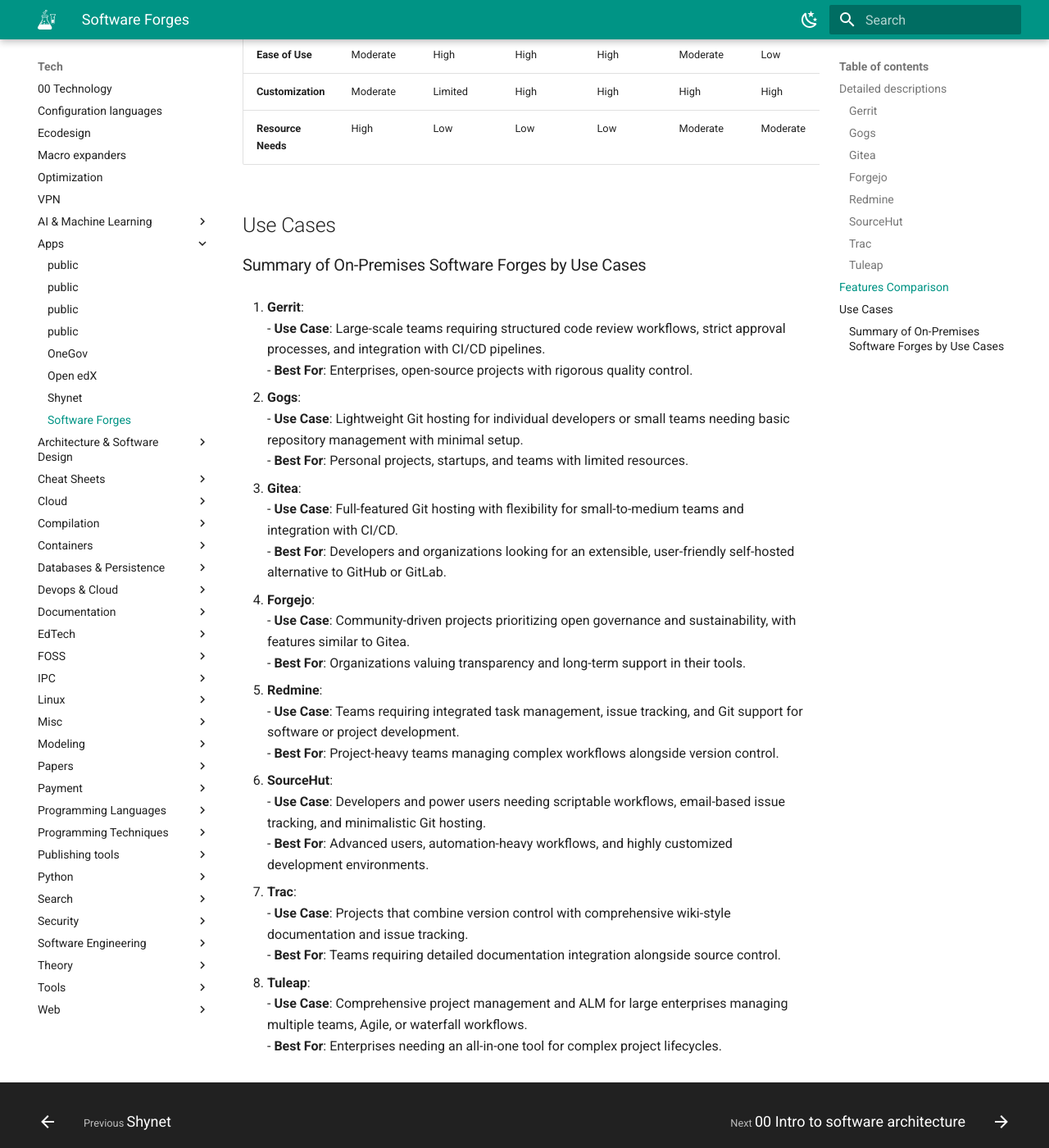
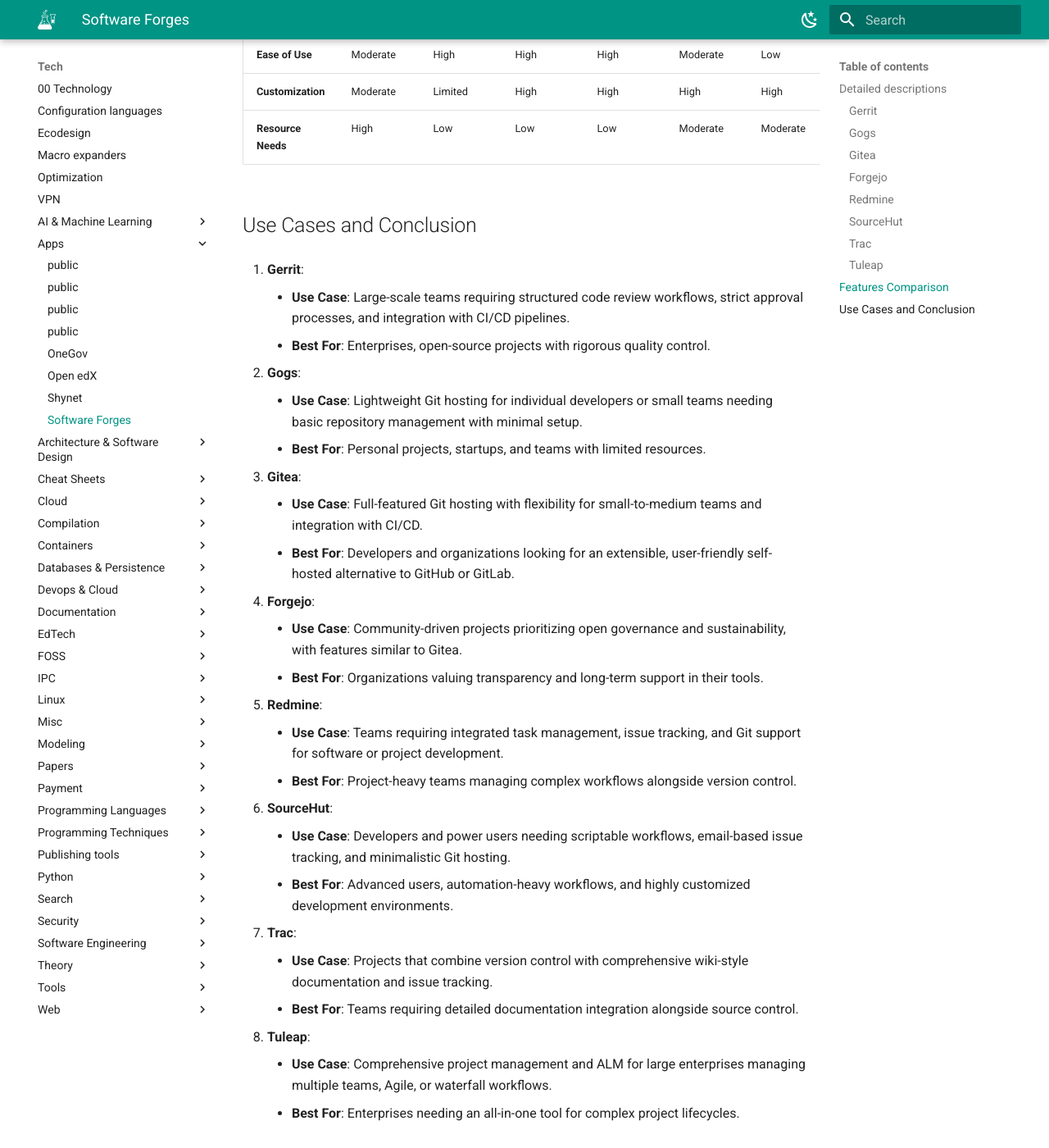
Before and after one commit to abilian/lab.abilian.com, an MkDocs documentation site: the page built from docs/Tech/Apps/Software Forges.md, in a window 1280 px wide and 1400 px high, scrolled down 4585 px. Shown: the whole window at 82% size. Built offline with MkDocs 1.6.1 and Material for MkDocs 9.7.7, drawn with Linux system fonts in a browser that asks for light colours; comment, search, counter and statistics services are not loaded.

Commit message:
update content

```diff
--- a/docs/Tech/Apps/Software Forges.md
+++ b/docs/Tech/Apps/Software Forges.md
@@ -1,4 +1,3 @@
-
 Effective collaboration and version control are essential for software developping organisations (SDOs) for delivering robust, maintainable, and high-quality code. Software "forges"—platforms designed for code hosting, management, and collaborative development—play a pivotal role in enabling these practices. While cloud-hosted solutions like GitHub and GitLab dominate the landscape, on-premises (or :self-hosted") software forges provide an alternative for organizations seeking greater control over their infrastructure, enhanced privacy, and tailored functionality.
 
 This document explores a range of open-source, on-premises software forges, each uniquely suited to specific development needs and organizational contexts. From lightweight, easy-to-deploy solutions like **Gogs** to enterprise-grade platforms such as **Tuleap**, these tools cater to diverse workflows and project scales. With features encompassing code review, issue tracking, continuous integration, and project management, on-premises forges empower teams to align their development practices with their technical, operational, and governance requirements.
@@ -8,102 +7,110 @@
 ## Detailed descriptions
 
 ### Gerrit
+
 - **Purpose**: A code review and collaboration tool tightly integrated with Git. Designed for rigorous workflows in enterprise environments.
 - **Technologies**: Java backend, Polymer UI, uses Elasticsearch for search and NoteDB for metadata. Requires Java SE Runtime Environment and Unix-based systems.
 - **Key Features**:
-  - Advanced code review with approval workflows.
-  - Integration with CI/CD pipelines.
-  - Support for large binary files via Git LFS.
-  - Authentication support (LDAP, OAuth, SSH).
+    - Advanced code review with approval workflows.
+    - Integration with CI/CD pipelines.
+    - Support for large binary files via Git LFS.
+    - Authentication support (LDAP, OAuth, SSH).
 - **Community**:
-  - Corporate contributors (e.g., Google, SAP).
-  - Active mailing list for support.
+    - Corporate contributors (e.g., Google, SAP).
+    - Active mailing list for support.
 - **Ideal For**: Large teams with structured development and review processes.
 - **Challenges**: UI is considered outdated and complex for new users.
 
 ### Gogs
+
 - **Purpose**: Lightweight and easy-to-install Git service for individuals or small teams.
 - **Technologies**: Written in Go, uses Macaron for web framework, and XORM for ORM. Supports MySQL, PostgreSQL, and SQLite.
 - **Key Features**:
-  - Basic Git repository hosting.
-  - Simple installation and minimal resource requirements.
-  - Issue tracking and lightweight UI.
+    - Basic Git repository hosting.
+    - Simple installation and minimal resource requirements.
+    - Issue tracking and lightweight UI.
 - **Community**:
-  - Small but active.
-  - Contributions via GitHub.
+    - Small but active.
+    - Contributions via GitHub.
 - **Ideal For**: Small-scale projects or developers new to Git hosting.
 - **Challenges**: Limited features compared to other platforms.
 
 ### Gitea
+
 - **Purpose**: Self-hosted Git service offering extensive features for collaborative development.
 - **Technologies**: Built with Go, runs on Linux, macOS, Windows, and Raspberry Pi.
 - **Key Features**:
-  - Code hosting, review, CI/CD integration with Gitea Actions.
-  - Repository mirroring and webhooks.
-  - Extensive customization options.
+    - Code hosting, review, CI/CD integration with Gitea Actions.
+    - Repository mirroring and webhooks.
+    - Extensive customization options.
 - **Community**:
-  - Broad open-source community with diverse contributors.
-  - Strong plugin ecosystem.
+    - Broad open-source community with diverse contributors.
+    - Strong plugin ecosystem.
 - **Ideal For**: Small to medium teams seeking a robust and flexible Git hosting solution.
 - **Challenges**: Some overlap with Forgejo due to shared origins.
 
 ### Forgejo
+
 - **Purpose**: A community-driven fork of Gitea, emphasizing sustainability and open governance.
 - **Technologies**: Same as Gitea; Go-based with cross-platform support.
 - **Key Features**:
-  - Similar to Gitea but with a focus on governance transparency.
-  - Active community and long-term development goals.
+    - Similar to Gitea but with a focus on governance transparency.
+    - Active community and long-term development goals.
 - **Community**:
-  - Open governance model encouraging broad participation.
+    - Open governance model encouraging broad participation.
 - **Ideal For**: Organizations valuing community-driven development and governance.
 - **Challenges**: Feature development may overlap with Gitea.
 
 ### Redmine
+
 - **Purpose**: A project management tool integrating Git with task and issue tracking.
 - **Technologies**: Built with Ruby on Rails, supports MySQL, PostgreSQL, and SQLite.
 - **Key Features**:
-  - Advanced issue tracking.
-  - Task management and Gantt charts.
-  - Extensible with numerous plugins.
+    - Advanced issue tracking.
+    - Task management and Gantt charts.
+    - Extensible with numerous plugins.
 - **Community**:
-  - Long-established and active.
-  - Supported by a plugin ecosystem.
+    - Long-established and active.
+    - Supported by a plugin ecosystem.
 - **Ideal For**: Teams managing both project tasks and version control.
 - **Challenges**: Outdated UI and complex setup.
 
 ### SourceHut
+
 - **Purpose**: A minimalist and scriptable Git hosting service for advanced workflows.
 - **Technologies**: Python and Go; lightweight and designed for Unix environments.
 - **Key Features**:
-  - Email-driven issue tracking and patch-based contributions.
-  - Scriptable workflows and API-driven operations.
-  - Minimalist UI focusing on functionality.
+    - Email-driven issue tracking and patch-based contributions.
+    - Scriptable workflows and API-driven operations.
+    - Minimalist UI focusing on functionality.
 - **Community**:
-  - Niche community of advanced users and developers.
+    - Niche community of advanced users and developers.
 - **Ideal For**: Power users and teams favoring automation and customization.
 - **Challenges**: Steeper learning curve for newcomers.
 
 ### Trac
+
 - **Purpose**: Combines wiki-style documentation and issue tracking with Git/Subversion integration.
 - **Technologies**: Python-based; integrates with multiple version control systems.
 - **Key Features**:
-  - Strong documentation and issue tracking.
-  - Integration with Git and Subversion.
-  - Flexible customization through plugins.
+    - Strong documentation and issue tracking.
+    - Integration with Git and Subversion.
+    - Flexible customization through plugins.
 - **Community**:
-  - Stable and long-standing.
+    - Stable and long-standing.
 - **Ideal For**: Projects needing integrated documentation and issue management.
 - **Challenges**: Dated interface and slower development pace.
 
 ### Tuleap
+
 - **Purpose**: A comprehensive application lifecycle management (ALM) tool covering project management, version control, and CI/CD.
 - **Technologies**: Built with PHP and Java; supports PostgreSQL.
 - **Key Features**:
-  - Advanced project and task management.
-  - Integrated Git support with CI/CD pipelines.
-  - Support for Agile and waterfall methodologies.
+    - Advanced project and task management.
+    - Integrated Git support with CI/CD pipelines.
+    - Support for Agile and waterfall methodologies.
 - **Community**:
-  - Enterprise-oriented with smaller open-source contributions.
+    - Enterprise-oriented with smaller open-source contributions.
 - **Ideal For**: Enterprises managing complex, multi-team projects.
 - **Challenges**: Complex installation and higher resource requirements.
 
@@ -118,39 +125,45 @@
 | **Customization**     | Moderate   | Limited  | High      | High        | High         | High          | Moderate | High       |
 | **Resource Needs**    | High       | Low      | Low       | Low         | Moderate     | Moderate      | Moderate | High       |
 
+## Use Cases and Conclusion
 
-## Use Cases
-
-### Summary of On-Premises Software Forges by Use Cases
 
 1. **Gerrit**:
-   - **Use Case**: Large-scale teams requiring structured code review workflows, strict approval processes, and integration with CI/CD pipelines.
-   - **Best For**: Enterprises, open-source projects with rigorous quality control.
 
-2. **Gogs**:
-   - **Use Case**: Lightweight Git hosting for individual developers or small teams needing basic repository management with minimal setup.
-   - **Best For**: Personal projects, startups, and teams with limited resources.
+    - **Use Case**: Large-scale teams requiring structured code review workflows, strict approval processes, and integration with CI/CD pipelines.
+    - **Best For**: Enterprises, open-source projects with rigorous quality control.
 
-3. **Gitea**:
-   - **Use Case**: Full-featured Git hosting with flexibility for small-to-medium teams and integration with CI/CD.
-   - **Best For**: Developers and organizations looking for an extensible, user-friendly self-hosted alternative to GitHub or GitLab.
+1. **Gogs**:
 
-4. **Forgejo**:
-   - **Use Case**: Community-driven projects prioritizing open governance and sustainability, with features similar to Gitea.
-   - **Best For**: Organizations valuing transparency and long-term support in their tools.
+    - **Use Case**: Lightweight Git hosting for individual developers or small teams needing basic repository management with minimal setup.
+    - **Best For**: Personal projects, startups, and teams with limited resources.
 
-5. **Redmine**:
-   - **Use Case**: Teams requiring integrated task management, issue tracking, and Git support for software or project development.
-   - **Best For**: Project-heavy teams managing complex workflows alongside version control.
+1. **Gitea**:
 
-6. **SourceHut**:
-   - **Use Case**: Developers and power users needing scriptable workflows, email-based issue tracking, and minimalistic Git hosting.
-   - **Best For**: Advanced users, automation-heavy workflows, and highly customized development environments.
+    - **Use Case**: Full-featured Git hosting with flexibility for small-to-medium teams and integration with CI/CD.
+    - **Best For**: Developers and organizations looking for an extensible, user-friendly self-hosted alternative to GitHub or GitLab.
 
-7. **Trac**:
-   - **Use Case**: Projects that combine version control with comprehensive wiki-style documentation and issue tracking.
-   - **Best For**: Teams requiring detailed documentation integration alongside source control.
+1. **Forgejo**:
 
-8. **Tuleap**:
-   - **Use Case**: Comprehensive project management and ALM for large enterprises managing multiple teams, Agile, or waterfall workflows.
-   - **Best For**: Enterprises needing an all-in-one tool for complex project lifecycles.
+    - **Use Case**: Community-driven projects prioritizing open governance and sustainability, with features similar to Gitea.
+    - **Best For**: Organizations valuing transparency and long-term support in their tools.
+
+1. **Redmine**:
+
+    - **Use Case**: Teams requiring integrated task management, issue tracking, and Git support for software or project development.
+    - **Best For**: Project-heavy teams managing complex workflows alongside version control.
+
+1. **SourceHut**:
+
+    - **Use Case**: Developers and power users needing scriptable workflows, email-based issue tracking, and minimalistic Git hosting.
+    - **Best For**: Advanced users, automation-heavy workflows, and highly customized development environments.
+
+1. **Trac**:
+
+    - **Use Case**: Projects that combine version control with comprehensive wiki-style documentation and issue tracking.
+    - **Best For**: Teams requiring detailed documentation integration alongside source control.
+
+1. **Tuleap**:
+
+    - **Use Case**: Comprehensive project management and ALM for large enterprises managing multiple teams, Agile, or waterfall workflows.
+    - **Best For**: Enterprises needing an all-in-one tool for complex project lifecycles.
```
Also changed, not shown: docs/changelog.md (+5 -3 lines), docs/Tech/Python/Tooling/FASTEN.md (line endings or trailing spaces).
